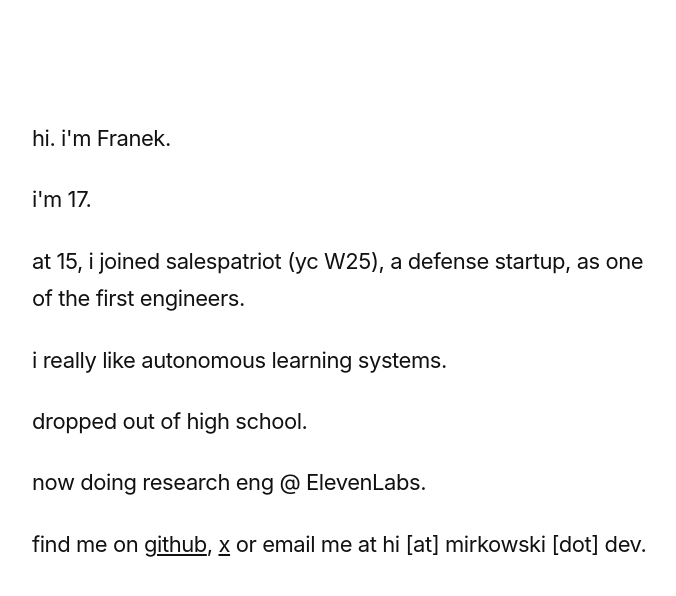
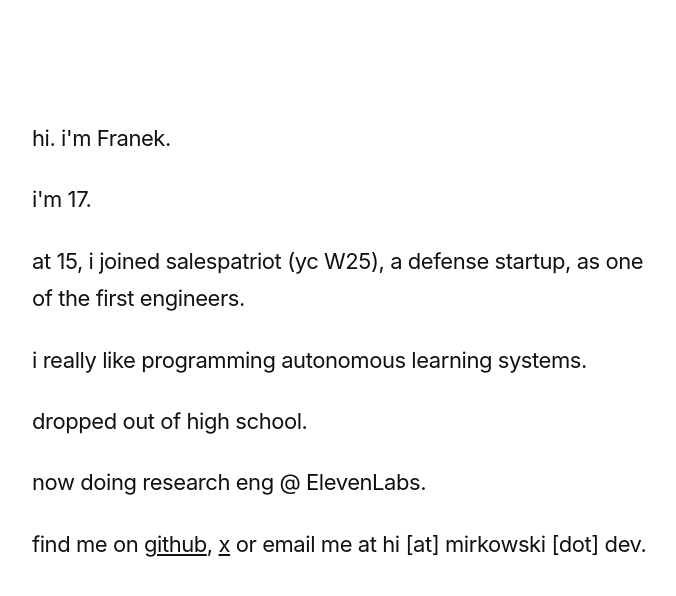
Before and after one commit to fmirkowski/fmirkowski.github.io, a React (Vite) app: page /#/ in a window 1280 px wide. Shown: the top 596 px of the page, without its empty margins (292-968 px from the left). Built offline with nearby package versions, Linux system fonts and the light colour scheme.

Commit message:
Update bio to specify interest in programming systems

```diff
--- a/src/components/Bio.tsx
+++ b/src/components/Bio.tsx
@@ -36,7 +36,7 @@
         at 15, i joined salespatriot (yc W25), a defense startup, as one of the first engineers.
       </Paragraph>
       <Paragraph>
-        i really like autonomous learning systems.
+        i really like programming autonomous learning systems.
       </Paragraph>
       <Paragraph>
         dropped out of high school.
```
